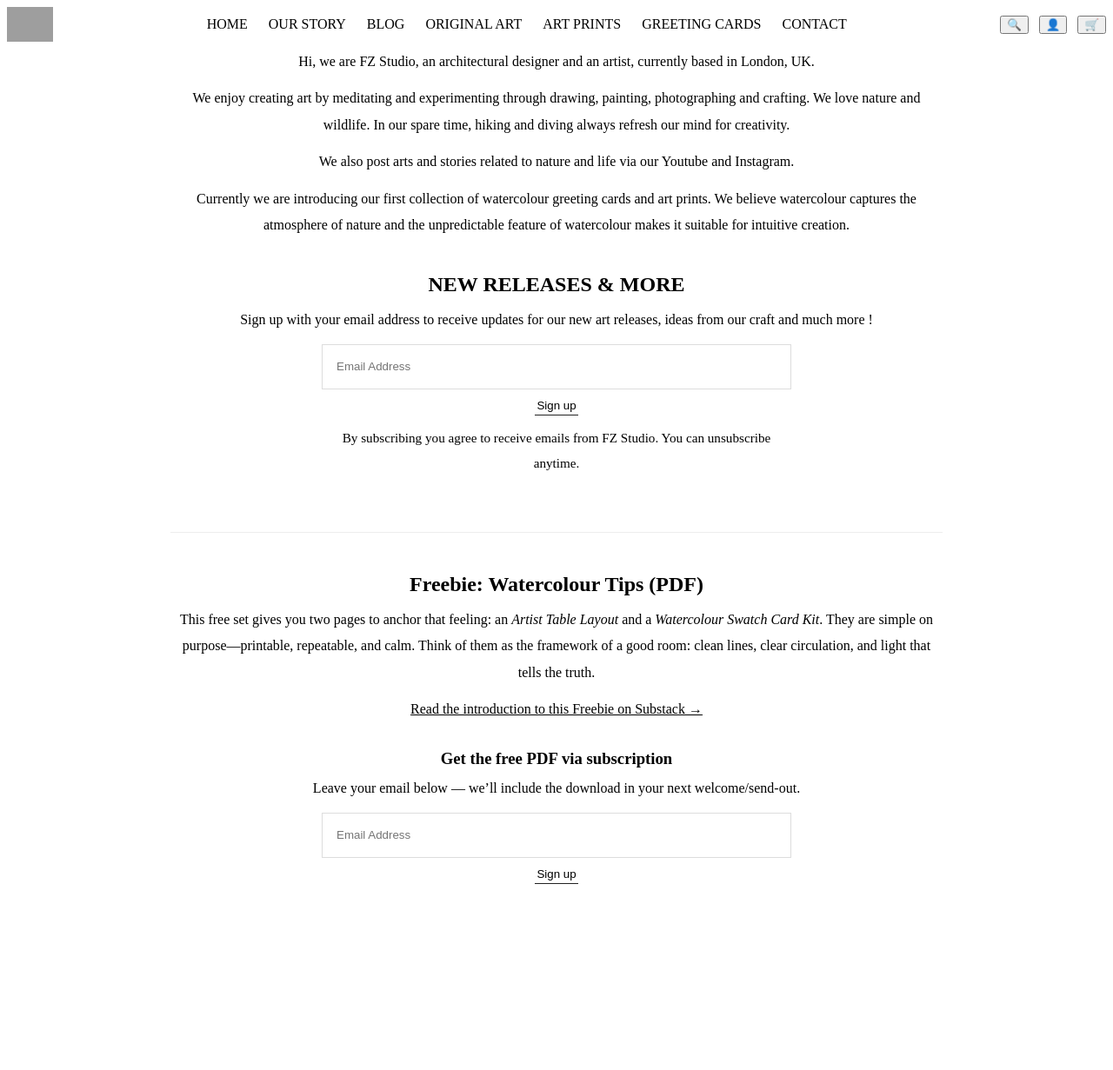
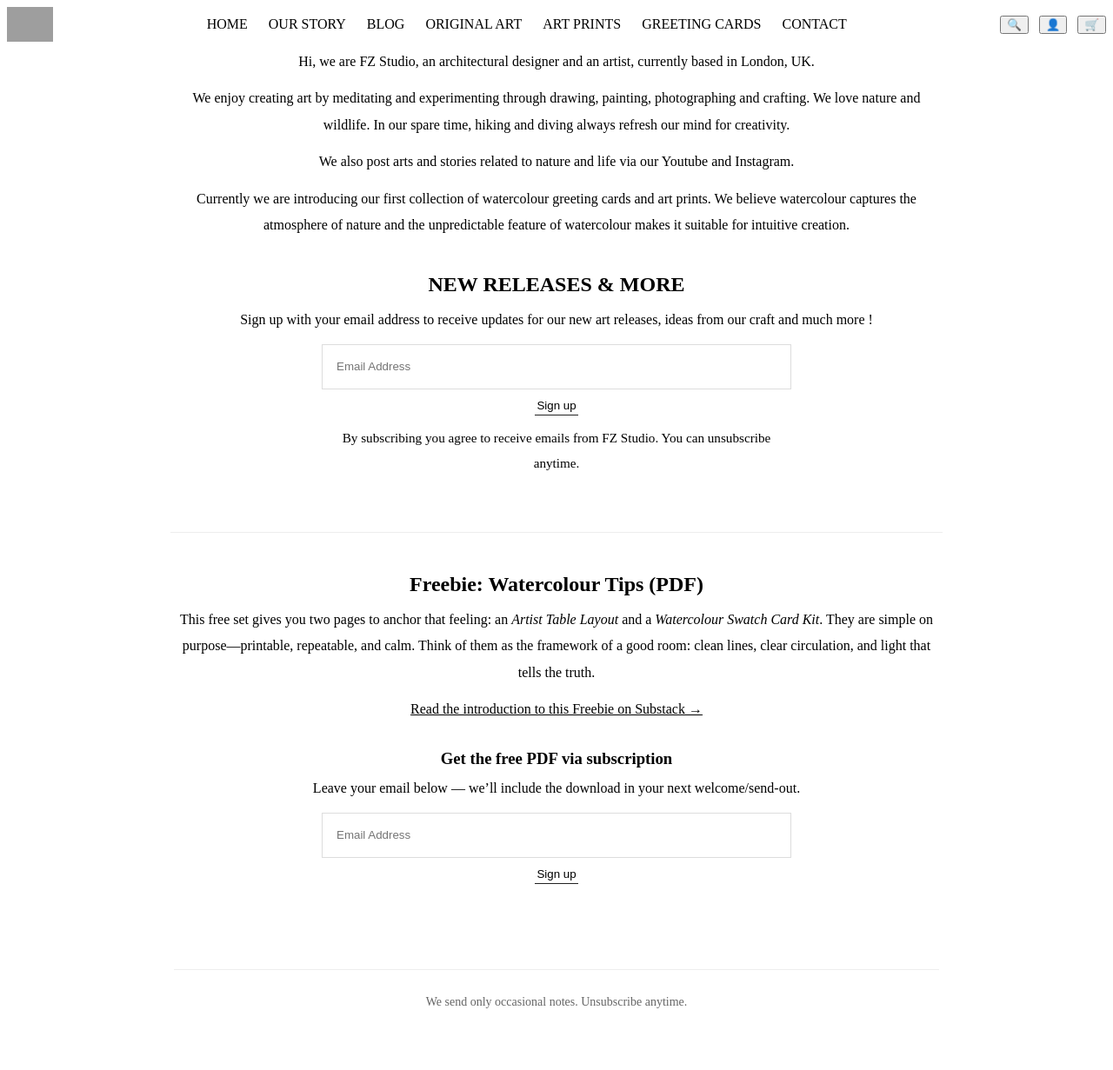
Before and after one commit to Leondecoding/Leondecoding.github.io, a Jekyll site: the page built from our-story.html, in a window 1280 px wide. Shown: the whole page at 87% size. Built offline with Jekyll 4.4.1, drawn with Linux system fonts in a browser that asks for light colours; before the commit the page ends 1083 px from its top, so only the background shows below that; grey boxes are pictures that could not be loaded.

Commit message:
Update our-story.html

```diff
--- a/our-story.html
+++ b/our-story.html
@@ -104,6 +104,16 @@ class="center" style="padding:8px 0 56px;">
   <!-- 只保留一个提示节点 -->
   <p id="nl-msg-freebie" class="nl-msg" role="status" aria-live="polite"></p>
 </section>
+  </section>   <!-- ← 第104行：freebie-signup 结束 -->
+
+<!-- Footer（放在 Freebie 区域正下方） -->
+<hr style="max-width:880px;margin:40px auto 24px;border:0;border-top:1px solid #eee;">
+<footer class="center" style="max-width:880px;margin:0 auto 64px;color:#666;font-size:14px;line-height:1.7;text-align:center;">
+  <p>We send only occasional notes. Unsubscribe anytime.</p>
+</footer>
+
+<script>   <!-- ← 这里开始是你现在文件里的第105行（原来的 <script>） -->
+
   <script>
 (function () {
   // 通用绑定：无跳转提交、提示可见
```
